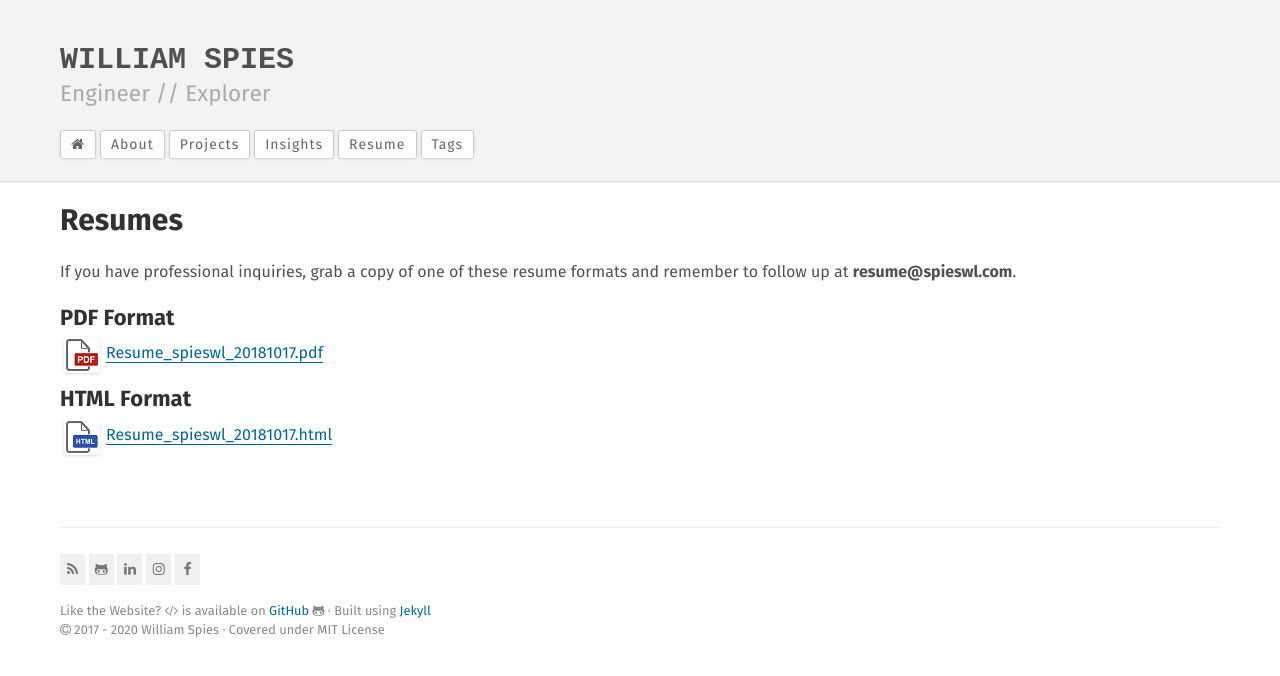
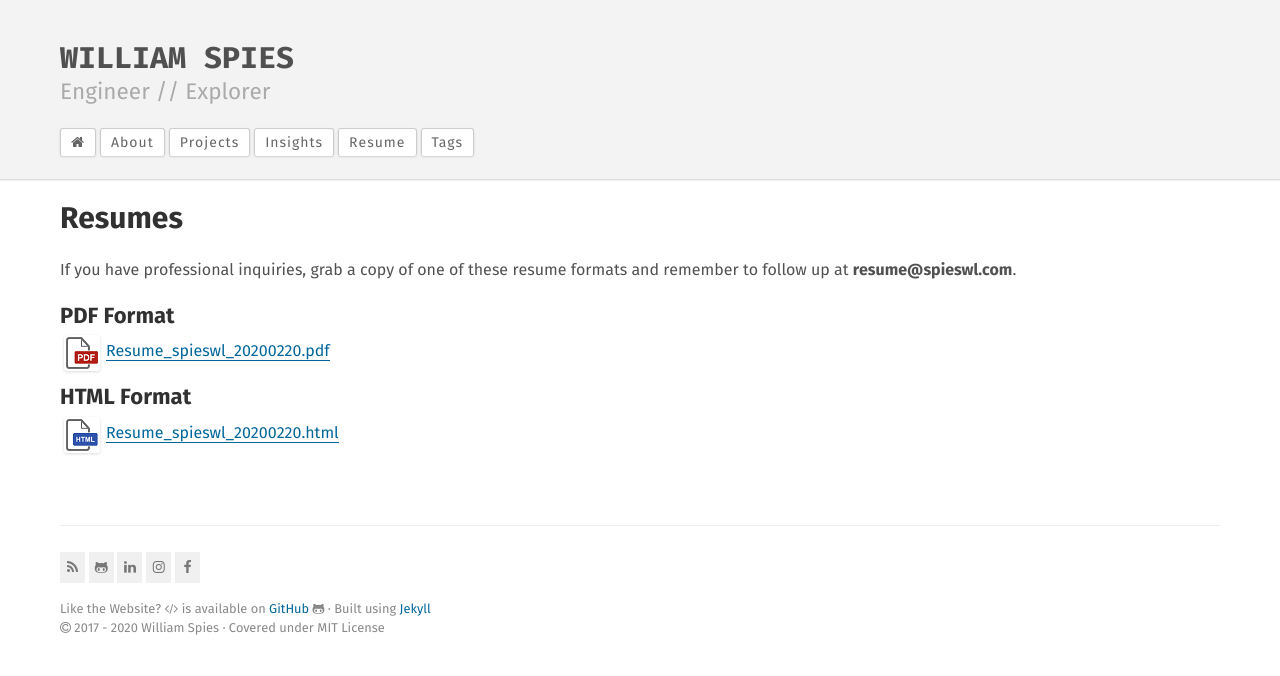
Before and after one commit to spieswl/spieswl.github.io, a Jekyll site: the page built from resume.md, in a window 1280 px wide. Shown: the top 676 px of the page. Built offline with Jekyll 4.4.1, drawn with Linux system fonts in a browser that asks for light colours.

Commit message:
Squashing rollup from start of 2020-04 to end of 2020-06
* Updates resume and pages
* Fixes default font issue with masthead
* Removes OpenGraph code
* Speeds up link hover transitions
* Updates site config

```diff
--- a/_config.yml
+++ b/_config.yml
@@ -16,7 +16,7 @@
 # Site author info
 author:
     name:               "William Spies"
-    email:              spieswl@gmail.com
+    email:              admin@spieswl.com
     github_username:    spieswl
 
 # Projects / Posts info
@@ -31,7 +31,7 @@
 destination:            ./_site
 markdown:               kramdown
 highlighter:            rouge
-timezone:               America/Chicago
+timezone:               America/Denver
 exclude:                ["README.md", "LICENSE.md"]
 
 # Site configurations
--- a/_includes/head.html
+++ b/_includes/head.html
@@ -51,23 +51,6 @@
     {% endcapture %}
     {% capture page_image %}{{ page_image | strip | rstrip | lstrip | escape | strip_newlines }}{% endcapture %}
 
-    <!-- Social: Facebook / Open Graph -->
-    {% if page.id %}
-    <meta property="og:type" content="article">
-    <meta property="article:author" content="{% if page.author.name %}{{ page.author.name }}{% else %}{{ site.author.name }}{% endif %}">
-    <meta property="article:section" content="{{ page.categories | join: ', ' }}">
-    <meta property="article:tag" content="{{ page.keywords }}">
-    <meta property="article:published_time" content="{{ page.date }}">
-    {% else%}
-    <meta property="og:type" content="website">
-    {% endif %}
-    <meta property="og:url" content="{{ page.url | replace:'index.html','' | prepend: site.baseurl | prepend: site.url }}">
-    <meta property="og:title" content="{{ page_title }}">
-    <meta property="og:image" content="{{ page_image }}">
-    <meta property="og:description" content="{{ page_description }}">
-    <meta property="og:site_name" content="{% if page.author.name %}{{ page.author.name }}{% else %}{{ site.author.name }}{% endif %}">
-    <meta property="og:locale" content="{{ site.og_locale }}">
-
     <link rel="icon" type="image/png" href="{{ site.url }}/assets/images/favicon.png">
     <link rel="alternate" type="application/rss+xml" title="RSS" href="{{ "/feed.xml" | prepend: site.baseurl | prepend: site.url }}">
     <link rel="stylesheet" href="{{ "/assets/css/style.css" | prepend: site.baseurl | prepend: site.url }}">
--- a/assets/css/base/2-layout/_projects.scss
+++ b/assets/css/base/2-layout/_projects.scss
@@ -55,11 +55,11 @@
 
     background-color: rgba(0,0,0,0.9);
     opacity: 0;
-    -o-transition: opacity .2s ease-in-out;
-    -ms-transition: opacity .2s ease-in-out;
-    -moz-transition: opacity .2s ease-in-out;
-    -webkit-transition: opacity .2s ease-in-out;
-    transition: opacity .2s ease-in-out;
+    -o-transition: opacity 100ms ease-in-out;
+    -ms-transition: opacity 100ms ease-in-out;
+    -moz-transition: opacity 100ms ease-in-out;
+    -webkit-transition: opacity 100ms ease-in-out;
+    transition: opacity 100ms ease-in-out;
 
     strong {
         padding: 20px;
--- a/assets/css/base/2-layout/_site.scss
+++ b/assets/css/base/2-layout/_site.scss
@@ -31,10 +31,10 @@
 a {
     color: #069;
     text-decoration: none;
-    -webkit-transition: all 500ms ease;
-    -moz-transition: all 500ms ease;
-    -o-transition: all 500ms ease;
-    transition: all 500ms ease;
+    -webkit-transition: all 100ms ease;
+    -moz-transition: all 100ms ease;
+    -o-transition: all 100ms ease;
+    transition: all 100ms ease;
 
     &:hover {
         background-color: #069;
@@ -273,11 +273,11 @@
         background: #f0f0f0;
         color: #777;
         text-align: center;
-        -webkit-transition: all 0.27s cubic-bezier(0.3, 0.1, 0.58, 1);
-        -moz-transition: all 0.27s cubic-bezier(0.3, 0.1, 0.58, 1);
-        -o-transition: all 0.27s cubic-bezier(0.3, 0.1, 0.58, 1);
-        -ms-transition: all 0.27s cubic-bezier(0.3, 0.1, 0.58, 1);
-        transition: all 0.27s cubic-bezier(0.3, 0.1, 0.58, 1);
+        -webkit-transition: all 100ms cubic-bezier(0.3, 0.1, 0.58, 1);
+        -moz-transition: all 100ms cubic-bezier(0.3, 0.1, 0.58, 1);
+        -o-transition: all 100ms cubic-bezier(0.3, 0.1, 0.58, 1);
+        -ms-transition: all 100ms cubic-bezier(0.3, 0.1, 0.58, 1);
+        transition: all 100ms cubic-bezier(0.3, 0.1, 0.58, 1);
 
         &:hover {
             color: #fff;
@@ -337,7 +337,7 @@
     a {
         color: #505050;
         font-weight: bold;
-        font-family: 'Fira Sans Regular', monospace;
+        font-family: 'Fira Mono';
 
         &:hover { background-color: transparent; }
     }
--- a/resume.md
+++ b/resume.md
@@ -2,11 +2,11 @@
 layout:             page
 title:              Resumes
 
-pdf_resume_text:    "Resume_spieswl_20181017.pdf"
-pdf_resume:         "assets/docs/Resume_spieswl_20181017.pdf"
+pdf_resume_text:    "Resume_spieswl_20200220.pdf"
+pdf_resume:         "assets/docs/Resume_spieswl_20200220.pdf"
 pdf_image:          "assets/images/pdf_icon.png"
-html_resume_text:   "Resume_spieswl_20181017.html"
-html_resume:        "assets/docs/Resume_spieswl_20181017.html"
+html_resume_text:   "Resume_spieswl_20200220.html"
+html_resume:        "assets/docs/Resume_spieswl_20200220.html"
 html_image:         "assets/images/html_icon.png"
 ---
 
```
